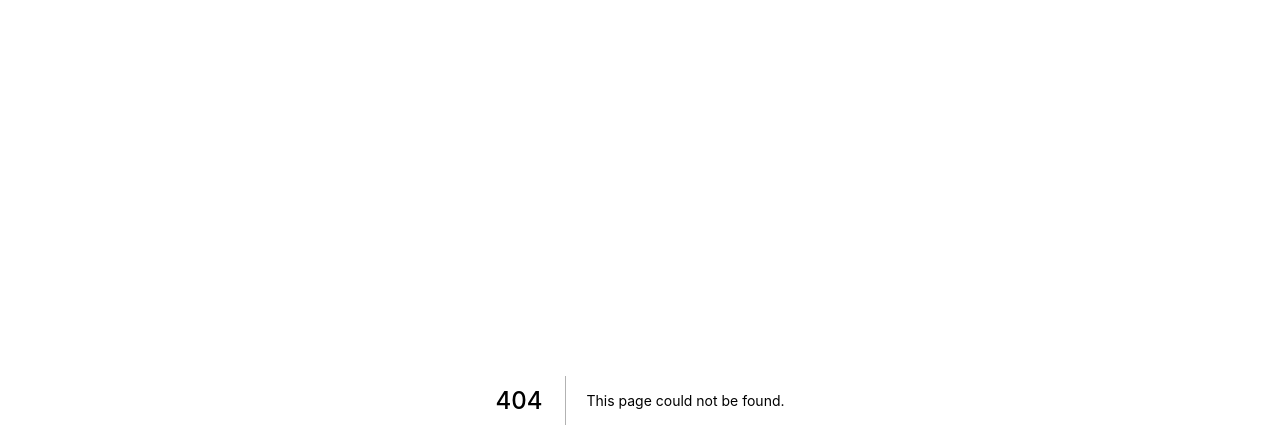
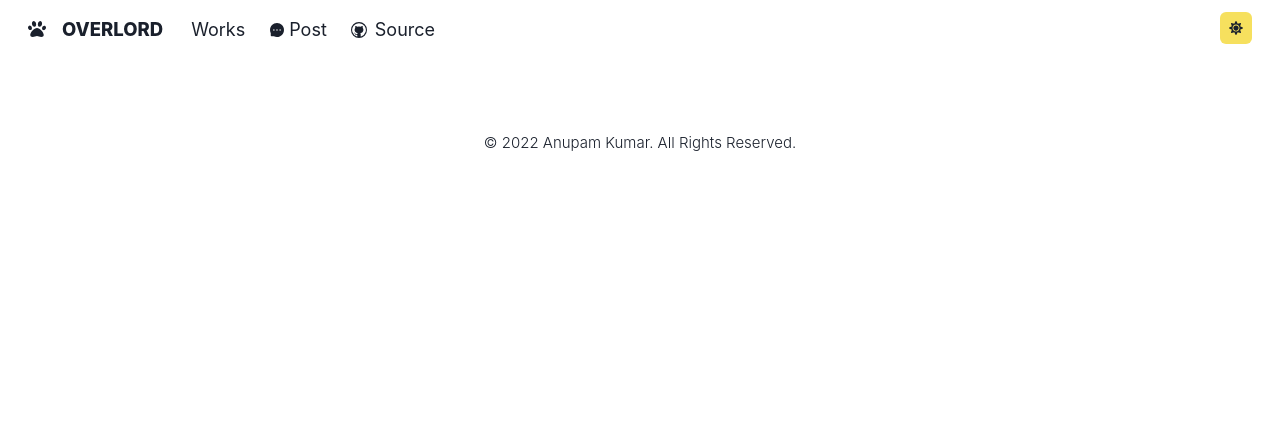
Before and after one commit to Overlord15/shironeko-homepage, a Next.js app: page /comp/work in a window 1280 px wide. Before the commit this address had no page. Shown: the top 448 px of the page. Built offline with nearby package versions, Linux system fonts and the light colour scheme.

Commit message:
28/05/2022 commited

```diff
--- /dev/null
+++ b/pages/comp/work.js
@@ -0,0 +1,79 @@
+import Head from 'next/head'
+// import { Link as Nextlink } from 'next/link'
+import Nextlink from 'next/link'
+import { Button, Text, Center, Box, Container, Flex, Heading, IconButton, Link, Spacer, useMediaQuery, Menu, MenuButton, MenuList, MenuItem, useColorModeValue, Image } from '@chakra-ui/react'
+import { useColorMode } from "@chakra-ui/color-mode";
+import { FaPaw, FaSun, FaMoon, FaInfoCircle, FaTelegramPlane, FaCannabis, FaGithub, FaGripLines, FaTwitter, FaFacebook, FaInstagram } from 'react-icons/fa'
+import { VscGithub } from 'react-icons/vsc'
+import { AiFillMessage } from 'react-icons/ai'
+import styled from '@emotion/styled'
+
+export const BioSection = styled(Box)`
+  padding-left: 3.4em;
+  text-indent: -3.4em;
+`
+
+export const BioYear = styled.span`
+  font-weight: bold;
+  margin-right: 1em;
+`
+
+export default function Home() {
+    const { colorMode, toggleColorMode } = useColorMode();
+    const isDark = colorMode === "dark";
+    const [isLargerThan650] = useMediaQuery('(min-width: 650px)')
+    const [isLargerThan6502] = useMediaQuery('(max-width: 650px)')
+    return (
+        <>
+            <Head>
+                <title>OVERLORD | HOMEPAGE</title>
+                <link rel="apple-touch-icon" sizes="180x180" href="https://cdn-icons.flaticon.com/png/512/1135/premium/1135729.png?token=exp=1653665482~hmac=53bdc80273655cb686732d46e1786a52" />
+                <link rel="shortcut icon" href="https://cdn-icons.flaticon.com/png/512/1135/premium/1135729.png?token=exp=1653665482~hmac=53bdc80273655cb686732d46e1786a52" />
+            </Head>
+            <Box as="nav" position="fixed" zIndex={1} backdropFilter="auto" backdropBlur="8px" w="100%">
+                <Flex w="100%" pl="7" pr="7" pb="3">
+                    <Link isRound='true' mt="3.5" pr="4" pt="1.5" fontSize="18px" transform="" href='/'><FaPaw /></Link>
+                    <Link mt="4" cursor="pointer" fontSize="18.5" fontWeight="extrabold" textDecoration="none" href='/' _hover={{ textDecoration: "none" }}>
+                        OVERLORD
+                    </Link>
+                    <div>
+                        {isLargerThan650 &&
+                            <p>
+                                <Flex>
+                                    <Nextlink href="../comp/work" passHref scroll={false}>
+                                        <Link mt="4" size="sm" fontSize="lg" ml="7" _hover={{ color: "red.500", textDecoration: "underline", }}>Works</Link>
+                                    </Nextlink>
+                                    <Box pt="21.5px" ml="6" mr="1"><AiFillMessage /></Box>
+                                    <Link href='/' mt="4" size="sm" fontSize="lg" ml="0" _hover={{ color: "green.500", textDecoration: "underline", }}>Post</Link>
+                                    <Box pt="21.5px" ml="6" mr="1"><VscGithub /></Box>
+                                    <Link href='https://github.com/Overlord15/shironeko-homepage' isExternal mt="4" size="sm" fontSize="lg" ml="1" _hover={{ color: "pink.500", textDecoration: "underline", }}>Source</Link>
+                                </Flex>
+                            </p>
+                        }
+                    </div>
+                    <Spacer></Spacer>
+                    <IconButton ml="4" mt="3" size="sm" icon={isDark ? <FaMoon /> : <FaSun />} bg={isDark ? "teal.300" : "yellow.300"} onClick={toggleColorMode}></IconButton>
+                    <div>
+                        {isLargerThan6502 &&
+                            <p>
+                                <Menu>
+                                    <MenuButton as={IconButton} icon={<FaGripLines />} size="sm" mt="3" ml="2" bg={isDark ? "blue.400" : "purple.300"}>
+                                    </MenuButton>
+                                    <MenuList>
+                                        <MenuItem><Flex alignItems="center"><FaInfoCircle /><Link ml="2" justifyContent="center" href="/" alignItems="center" textDecoration="none">About</Link></Flex></MenuItem>
+                                        <MenuItem><Flex alignItems="center"><FaCannabis /><Link ml="2" justifyContent="center" href="/" alignItems="center" textDecoration="none">Work</Link></Flex></MenuItem>
+                                        <MenuItem><Flex alignItems="center"><FaTelegramPlane /><Link ml="2" href="/" alignItems="center" textDecoration="none">Post</Link></Flex></MenuItem>
+                                        <MenuItem><Flex alignItems="center"><FaGithub /><Link ml="2" justifyContent="center" href="https://github.com/Overlord15/shironeko-homepage" textDecoration="none">View Source</Link></Flex></MenuItem>
+                                    </MenuList>
+                                </Menu>
+                            </p>}
+                    </div>
+                </Flex>
+            </Box>
+            <Container pt="100">
+
+                <Box maxW="100%" h="30px" pb="10" pt="8" ><Text textAlign="center" fontSize="15px" fontWeight="light">© 2022 Anupam Kumar. All Rights Reserved.</Text></Box>
+            </Container>
+        </>
+    )
+}
--- a/pages/index.js
+++ b/pages/index.js
@@ -1,7 +1,7 @@
 import Head from 'next/head'
-import { Link as Nextlink } from 'next/link'
+// import { Link as Nextlink } from 'next/link'
+import Nextlink from 'next/link'
 import { Button, Text, Center, Box, Container, Flex, Heading, IconButton, Link, Spacer, useMediaQuery, Menu, MenuButton, MenuList, MenuItem, useColorModeValue, Image } from '@chakra-ui/react'
-import { PhoneIcon, AddIcon, WarningIcon } from '@chakra-ui/icons'
 import { useColorMode } from "@chakra-ui/color-mode";
 import { FaPaw, FaSun, FaMoon, FaInfoCircle, FaTelegramPlane, FaCannabis, FaGithub, FaGripLines, FaTwitter, FaFacebook, FaInstagram } from 'react-icons/fa'
 import { VscGithub } from 'react-icons/vsc'
@@ -27,20 +27,22 @@ export default function Home() {
     <>
       <Head>
         <title>OVERLORD | HOMEPAGE</title>
-        <link rel="apple-touch-icon" href="https://cdn-icons.flaticon.com/png/512/1135/premium/1135729.png?token=exp=1653665482~hmac=53bdc80273655cb686732d46e1786a52" />
+        <link rel="apple-touch-icon" sizes="180x180" href="https://cdn-icons.flaticon.com/png/512/1135/premium/1135729.png?token=exp=1653665482~hmac=53bdc80273655cb686732d46e1786a52" />
         <link rel="shortcut icon" href="https://cdn-icons.flaticon.com/png/512/1135/premium/1135729.png?token=exp=1653665482~hmac=53bdc80273655cb686732d46e1786a52" />
       </Head>
       <Box as="nav" position="fixed" zIndex={1} backdropFilter="auto" backdropBlur="8px" w="100%">
         <Flex w="100%" pl="7" pr="7" pb="3">
           <Link isRound='true' mt="3.5" pr="4" pt="1.5" fontSize="18px" transform="" href='/'><FaPaw /></Link>
-          <Link mt="4" cursor="pointer" fontSize="18.5" fontWeight="extrabold" textDecoration="none" href='/' _hover={{textDecoration:"none"}}>
+          <Link mt="4" cursor="pointer" fontSize="18.5" fontWeight="extrabold" textDecoration="none" href='/' _hover={{ textDecoration: "none" }}>
             OVERLORD
           </Link>
           <div>
             {isLargerThan650 &&
               <p>
                 <Flex>
-                  <Link href='/' mt="4" size="sm" fontSize="lg" ml="7" _hover={{ color: "red.500", textDecoration: "underline", }}>Works</Link>
+                  <Nextlink href="../comp/work" passHref scroll={false}>
+                    <Link mt="4" size="sm" fontSize="lg" ml="7" _hover={{ color: "red.500", textDecoration: "underline", }}>Works</Link>
+                  </Nextlink>
                   <Box pt="21.5px" ml="6" mr="1"><AiFillMessage /></Box>
                   <Link href='/' mt="4" size="sm" fontSize="lg" ml="0" _hover={{ color: "green.500", textDecoration: "underline", }}>Post</Link>
                   <Box pt="21.5px" ml="6" mr="1"><VscGithub /></Box>
```
Also changed, not shown: firebase.json.
